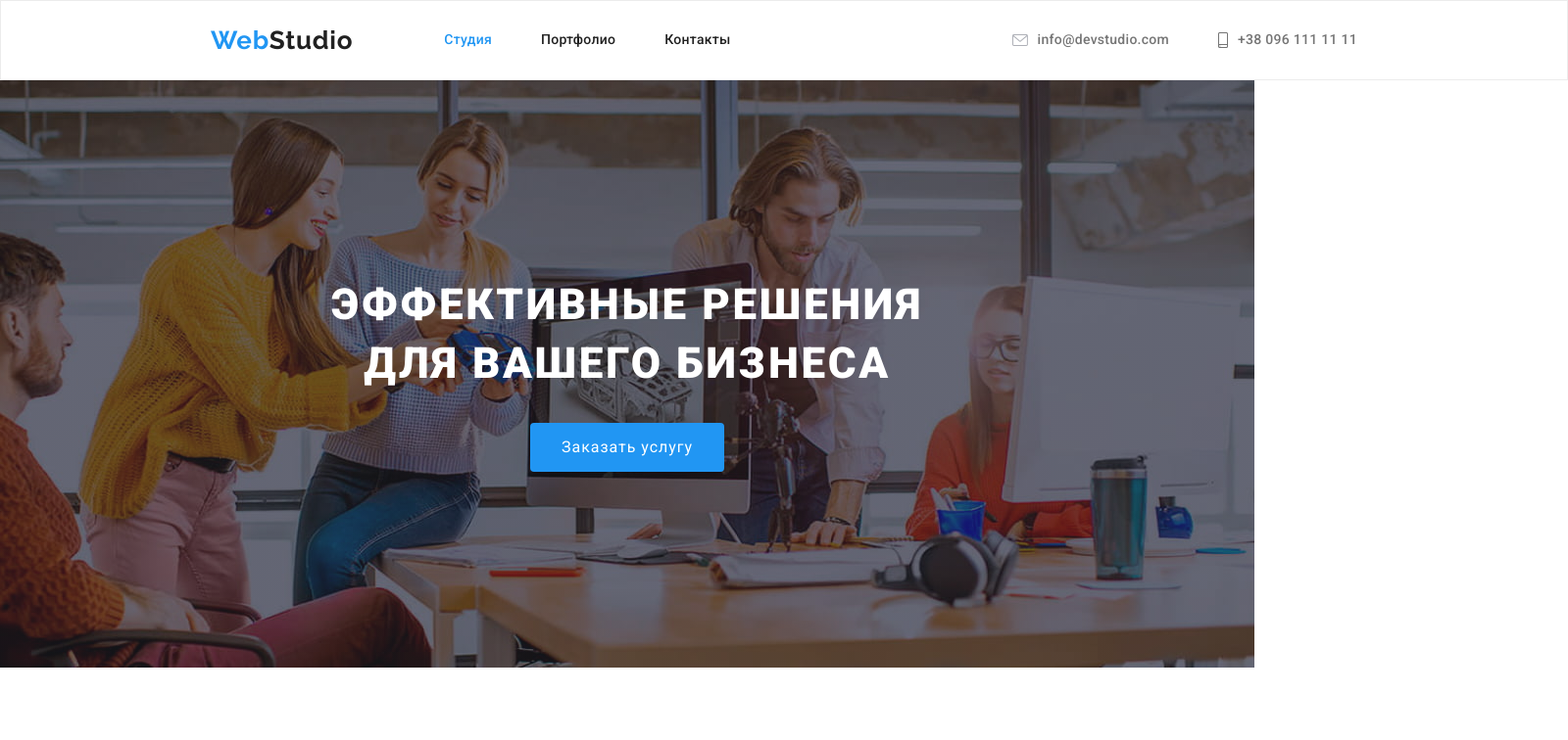
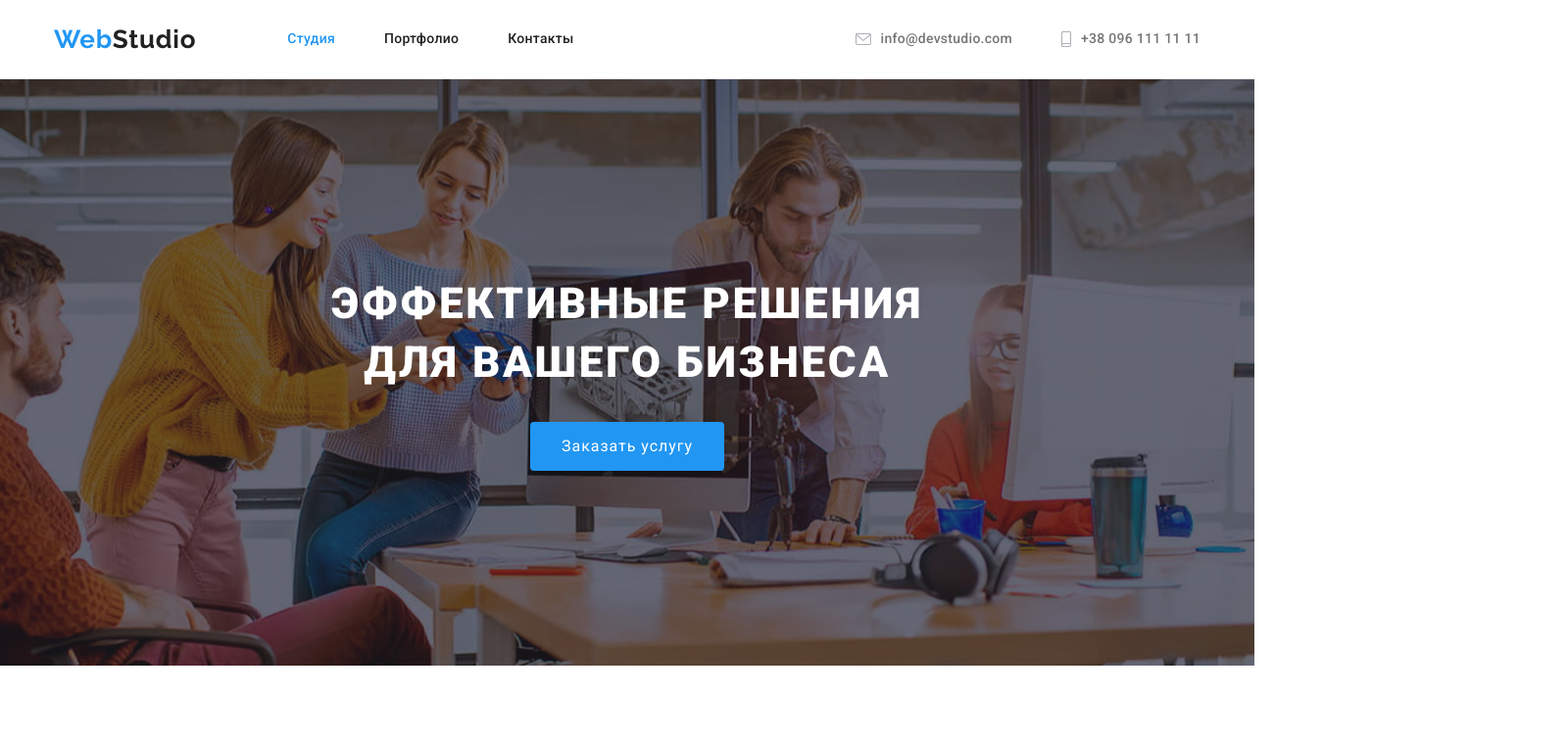
Before and after one commit to Rom0105/goit-markup-hw-04, a plain HTML site: page index.html in a window 1280 px wide. Shown: the top 756 px of the page at 98% size, 1600 px wide, since content can reach past the window. Drawn offline with Linux system fonts and the light colour scheme.

Commit message:
правки

```diff
--- a/css/portfolio.css
+++ b/css/portfolio.css
@@ -33,10 +33,7 @@ img {
 
 /* Шапка */
 .header {
-	width: 1600px;
-	margin-left: auto;
-	margin-right: auto;
-	border: 1px solid #ECECEC;
+	border-bottom: 1px solid #ECECEC;;
 }
 
 .logo {
--- a/css/styles.css
+++ b/css/styles.css
@@ -28,13 +28,6 @@ h2, h3 {
 }
 
 /* Шапка */
-.header {
-	width: 1600px;
-	margin-left: auto;
-	margin-right: auto;
-	border: 1px solid #ECECEC;
-}
-
 .logo {
 	font-family: Raleway;
 	font-size: 26px;
@@ -133,6 +126,8 @@ h2, h3 {
 	background-repeat: no-repeat;
 	background-position: center;
 	text-align: center;
+	border-top: 1px solid #ECECEC;
+
 }
 
 .hero-heading {
--- a/index.html
+++ b/index.html
@@ -16,7 +16,7 @@
 <body>
 
 	<!-- Шапка -->
-	<header class="header">
+	<header>
 		<div class="container header-items">
 			<nav class="header-nav">
 				<a href="./index.html" class="logo">
```
